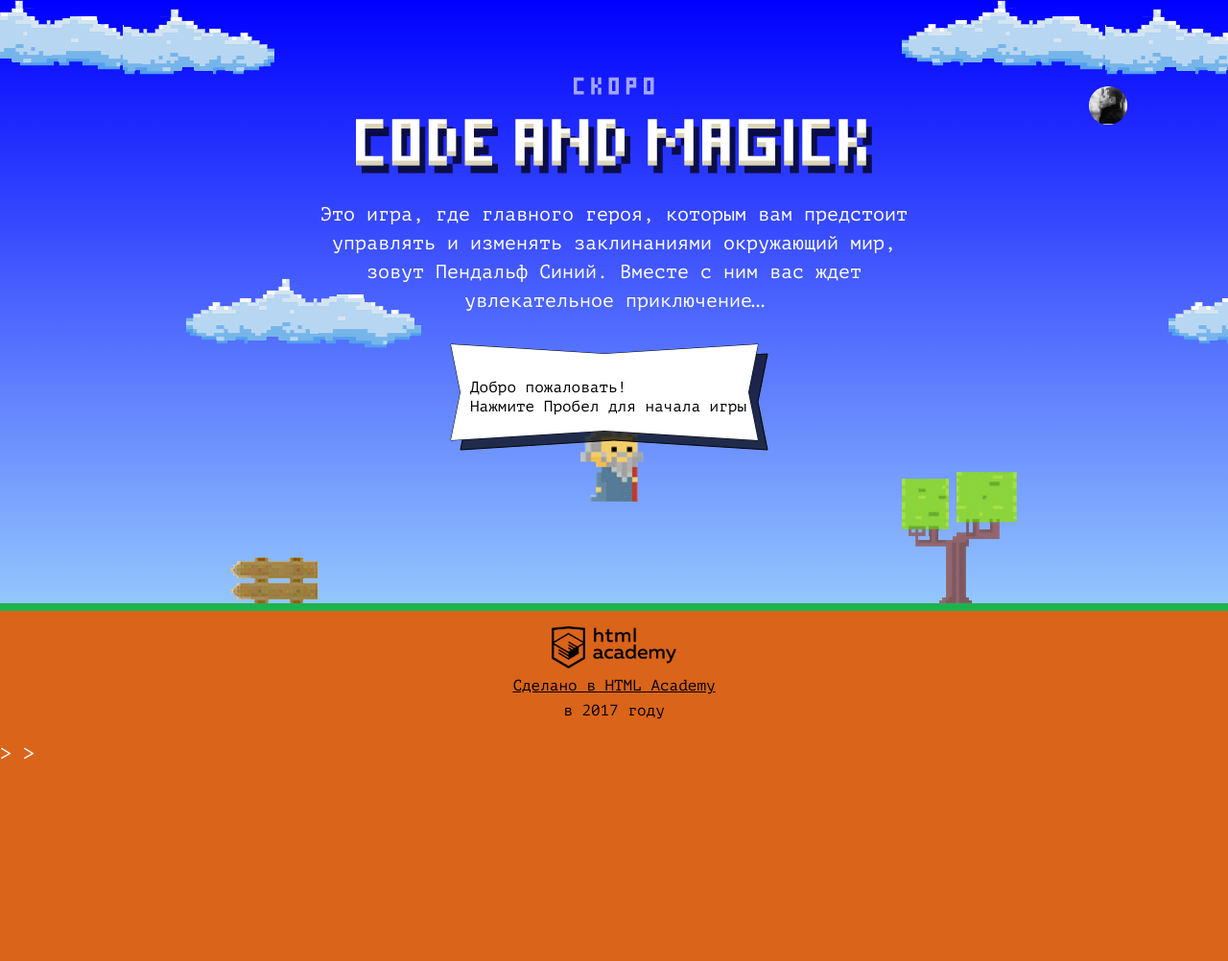
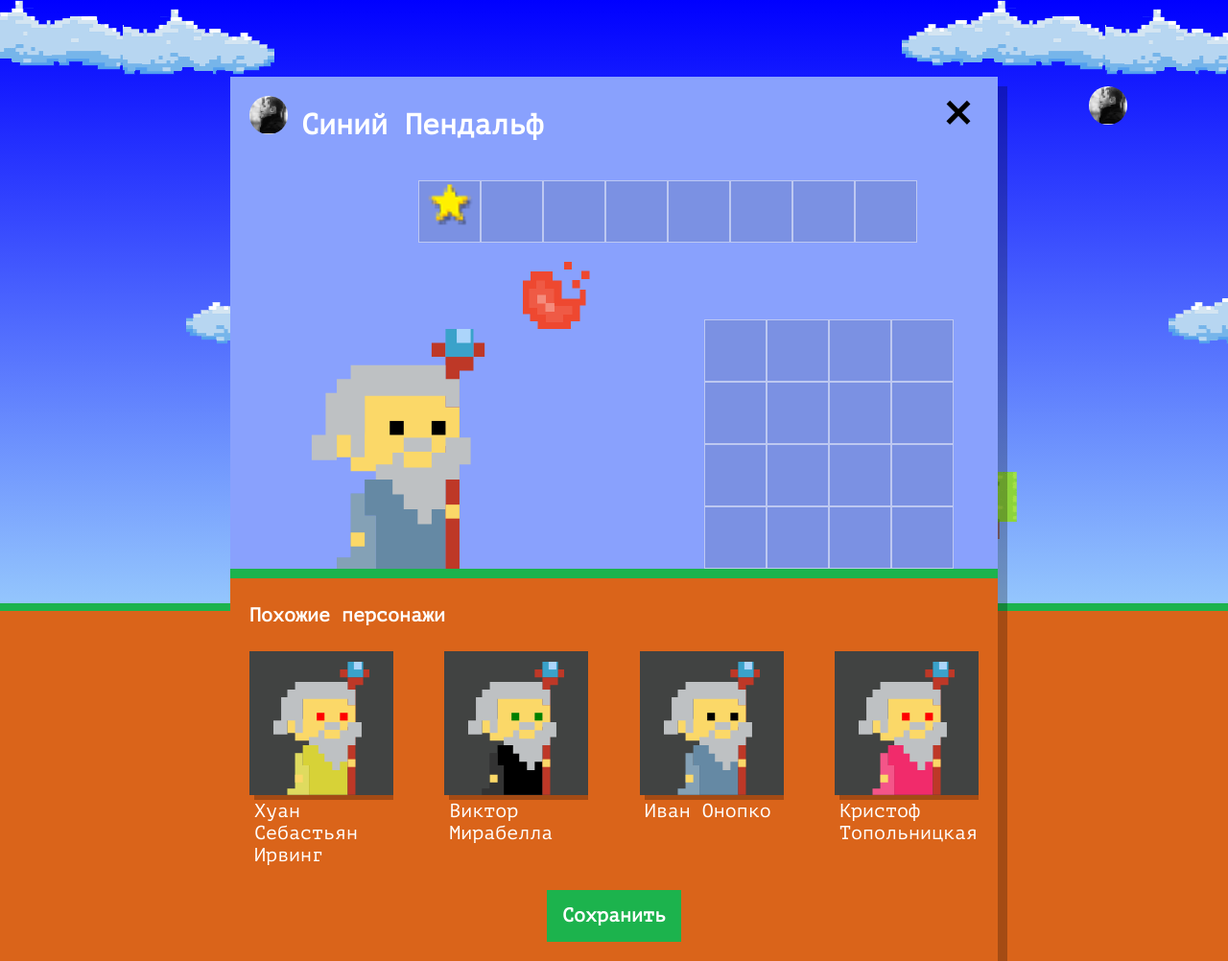
Before and after one commit to megadron5/264779-code-and-magick-21, a website: page index.html in a window 1280 px wide. Shown: the whole page at 96% size. Before the commit the page ends 800 px from the top, so only its background shows below. Drawn offline with Linux system fonts and the light colour scheme.

Commit message:
output similar mages

```diff
--- a/index.html
+++ b/index.html
@@ -198,10 +198,11 @@ return MovingLeft ? 2 : 5;
     return FieldY / 3;
   };
 
-</script>>
+</script>
 
 <script src="js/game.js"></script>
-<script src="js/stat.js"></script>>
+<script src="js/stat.js"></script>
+<script src="js/setup.js"></script>
 
 </body>
 </html>
--- /dev/null
+++ b/js/setup.js
@@ -0,0 +1,51 @@
+'use strict';
+
+const WIZARD_NAMES = ['Иван', 'Хуан Себастьян', 'Мария', 'Кристоф', 'Виктор', 'Юлия', 'Люпита', 'Вашингтон'];
+const WIZARD_LASTNAMES = ['да Марья', 'Верон', 'Мирабелла', 'Вальц', 'Онопко', 'Топольницкая', 'Нионго', 'Ирвинг'];
+const WIZARD_COAT = ['rgb(101, 137, 164)', 'rgb(241, 43, 107)', 'rgb(146, 100, 161)', 'rgb(56, 159, 117)', 'rgb(215, 210, 55)', 'rgb(0, 0, 0)'];
+const WIZARD_EYES = ['black', 'red', 'blue', 'yellow', 'green'];
+const wizards = [];
+
+
+const userDialog = document.querySelector('.setup');
+userDialog.classList.remove('hidden');
+
+const similarListElement = userDialog.querySelector('.setup-similar-list');
+
+const similarWizardTemplate = document.querySelector('#similar-wizard-template')
+	.content
+	.querySelector('.setup-similar-item');
+
+const getRandomElement = function (rand) {
+  return rand[Math.floor(Math.random() * Math.floor(rand.length))];
+};
+
+const renderWizardStat = function (wizardsNumber) {
+  for (let i = 0; i < wizardsNumber; i++) {
+    wizards[i] = {};
+    wizards[i].name = getRandomElement(WIZARD_NAMES) + ` ` + getRandomElement(WIZARD_LASTNAMES);
+    wizards[i].coatColor = getRandomElement(WIZARD_COAT);
+    wizards[i].eyesColor = getRandomElement(WIZARD_EYES);
+  }
+  return wizards;
+};
+
+renderWizardStat(4);
+
+const renderWizard = function(wizard) {
+  const wizardElement = similarWizardTemplate.cloneNode(true);
+
+  wizardElement.querySelector('.setup-similar-label').textContent = wizard.name;
+  wizardElement.querySelector('.wizard-coat').style.fill = wizard.coatColor;
+  wizardElement.querySelector('.wizard-eyes').style.fill = wizard.eyesColor;
+
+  return wizardElement;
+}
+
+const fragment = document.createDocumentFragment();
+for (let i = 0; i < wizards.length; i++) {
+  fragment.appendChild(renderWizard(wizards[i]));
+}
+similarListElement.appendChild(fragment);
+
+userDialog.querySelector('.setup-similar').classList.remove('hidden');
--- a/js/stat.js
+++ b/js/stat.js
@@ -5,7 +5,7 @@ const CLOUD_WIDTH = 420;
 const CLOUD_HEIGHT = 270;
 const GAP = 10;
 const GAP_BETWEEN = 50;
-const FONT_GAP = 16;
+//const FONT_GAP = 16;
 const TEXT_WIDTH = 40;
 const BAR_HEIGHT = 150;
 const SCORE_Y = 100;
```
